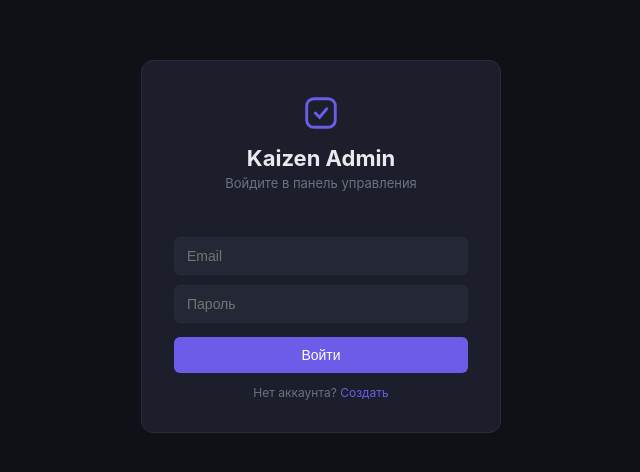
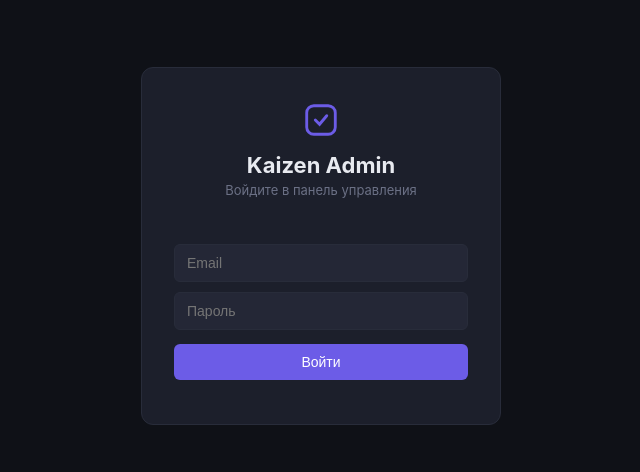
Before and after one commit to BidGayGua/admin-panel, a plain HTML site: page index.html in a window 1280 px wide. Shown: the part 154-626 px from the top of the page, without its empty margins (319-959 px from the left). Drawn offline with nearby package versions, Linux system fonts and the light colour scheme.

Commit message:
fix: remove signup, single-user login only

```diff
--- a/index.html
+++ b/index.html
@@ -173,7 +173,7 @@ tr:hover td{background:var(--bg4)}
     <input class="login-input" type="email" id="loginEmail" placeholder="Email" autocomplete="email">
     <input class="login-input" type="password" id="loginPass" placeholder="Пароль" autocomplete="current-password">
     <button class="btn btn-primary login-btn" id="loginBtn" onclick="login()">Войти</button>
-    <div class="login-hint">Нет аккаунта? <a href="#" onclick="showSignup()">Создать</a></div>
+    <div class="login-hint" id="loginHint"></div>
   </div>
 </div>
 
@@ -509,21 +509,7 @@ async function logout(){
   checkAuth();
 }
 
-function showSignup(){
-  const email=document.getElementById('loginEmail').value.trim();
-  const pass=document.getElementById('loginPass').value;
-  if(!email||!pass){document.getElementById('loginError').textContent='Введите email и пароль';return}
-  document.getElementById('loginError').textContent='';
-  document.getElementById('loginBtn').disabled=true;
-  document.getElementById('loginBtn').textContent='Создание...';
-  sb.auth.signUp({ email, password: pass }).then(({ error })=>{
-    document.getElementById('loginBtn').disabled=false;
-    document.getElementById('loginBtn').textContent='Войти';
-    if(error){document.getElementById('loginError').textContent=error.message;return}
-    document.getElementById('loginError').textContent='Аккаунт создан! Проверьте почту для подтверждения.';
-    document.getElementById('loginError').style.color='var(--green)';
-  });
-}
+
 
 // Listen for auth state changes
 sb.auth.onAuthStateChange((event, s) => {
```
